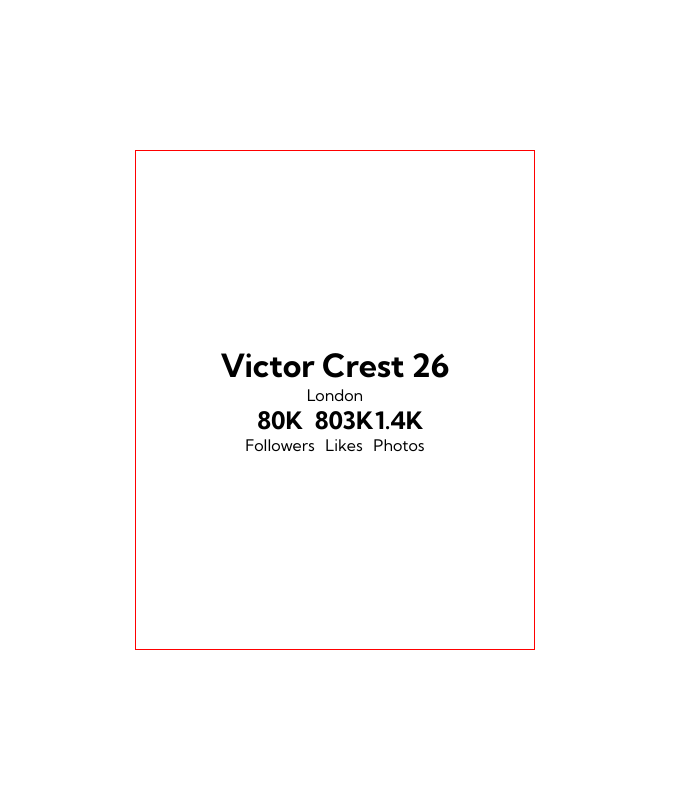
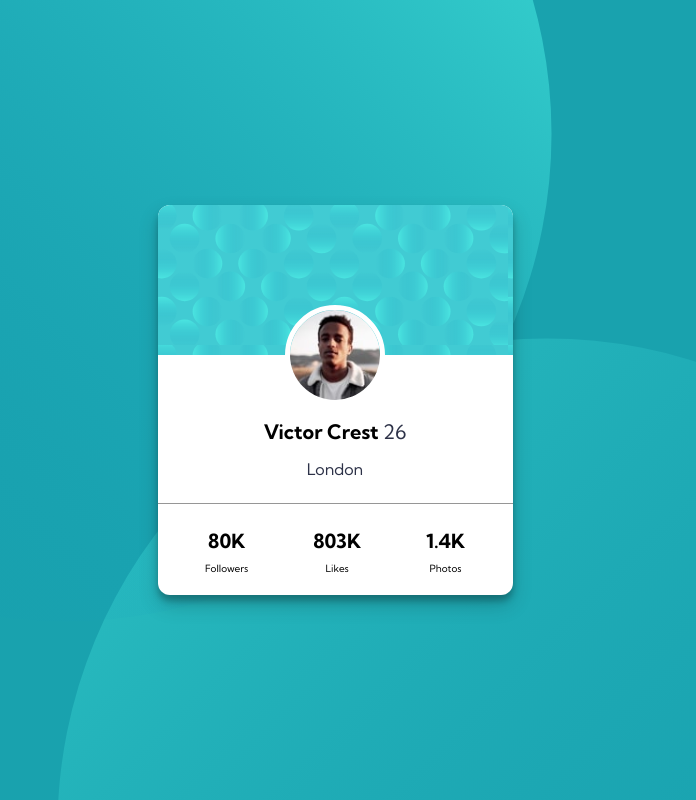
Before and after one commit to Plonkticus/profile-card-component, a plain HTML site: page profile-card-component-main/index.html in a window 1280 px wide. Shown: the whole page, without its empty margins (305-1001 px from the left). Drawn offline with Linux system fonts and the light colour scheme.

Commit message:
Add files via upload

```diff
--- a/profile-card-component-main/index.html
+++ b/profile-card-component-main/index.html
@@ -15,7 +15,10 @@
   </style>
 </head>
 <body>
+
+
   <div class="card">
+    <div class="card-head"><img class="profile-pic" src="/images/image-victor.jpg" alt="picture of Victor"/></div>
     <div class="profile">
       <h1>Victor Crest <span>26</span></h1>
       <p> London</p>
--- a/profile-card-component-main/style.css
+++ b/profile-card-component-main/style.css
@@ -8,21 +8,47 @@
 
 body {
   font-family: "Kumbh Sans", Arial, Helvetica, sans-serif;
-  margin: 0 auto;
-  display: flex;
-  justify-content: center;
-  align-items: center;
-  margin-top: 150px;
-}
-
-.card {
+  height: 100vh;
+  width: 100vw;
   display: flex;
   flex-direction: column;
   justify-content: center;
   align-items: center;
-  width: 400px;
-  height: 500px;
-  border: 1px solid red;
+  background: url(images/bg-pattern-top.svg) no-repeat,
+    url(images/bg-pattern-bottom.svg) no-repeat;
+  background-color: hsl(185, 75%, 39%);
+  background-position: -40% 200%, 120% -190%;
+}
+
+.card {
+  background: white;
+  display: flex;
+  flex-direction: column;
+  justify-content: space-between;
+  align-items: center;
+  width: 355px;
+  height: 390px;
+  box-shadow: 0 10px 20px rgba(0, 0, 0, 0.19), 0 6px 6px rgba(0, 0, 0, 0.23);
+  border-radius: 12px;
+}
+
+.card-head {
+  background: url(/images/bg-pattern-card.svg);
+  width: 100%;
+  display: flex;
+  justify-content: center;
+  border-top-left-radius: 12px;
+  border-top-right-radius: 12px;
+  height: 150px;
+}
+
+.profile-pic {
+  border-radius: 50%;
+  border: 5px solid white;
+  height: 100px;
+  width: 100px;
+  display: block;
+  margin-top: 100px;
 }
 
 .profile {
@@ -32,10 +58,28 @@ body {
   align-items: center;
 }
 
+.profile h1 {
+  font-size: 20px;
+  padding-bottom: 15px;
+  margin-top: 40px;
+}
+
+span {
+  color: hsl(229, 23%, 23%);
+  font-weight: 400;
+}
+
+.profile p {
+  color: hsl(229, 23%, 23%);
+}
+
 .metrics {
   display: flex;
-  justify-content: center;
+  justify-content: space-around;
   align-items: center;
+  width: 100%;
+  border-top: 1px solid hsl(0, 0%, 59%);
+  padding: 15px;
 }
 
 .stat-group {
@@ -43,4 +87,16 @@ body {
   flex-direction: column;
   justify-content: center;
   align-items: center;
+  font-size: 13px;
+  padding: 5px;
+  margin-top: 5px;
 }
+
+.stat-group h2 {
+  padding-bottom: 7px;
+}
+
+.stat-group p {
+  margin-top: 2px;
+  font-size: 10px;
+}
```
